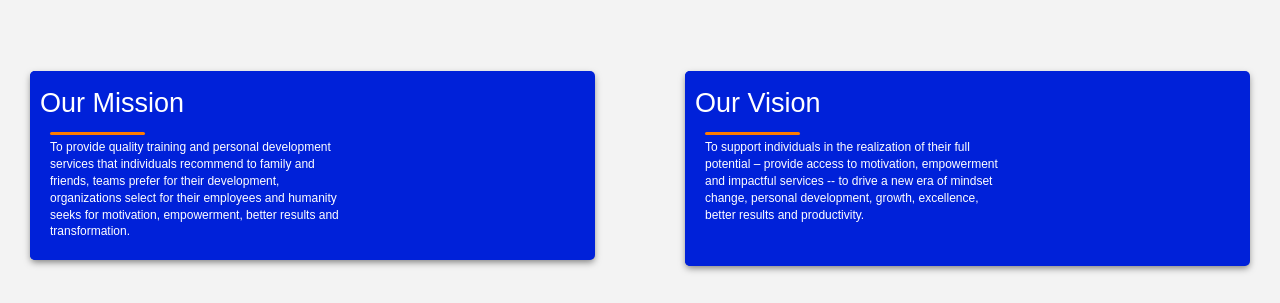
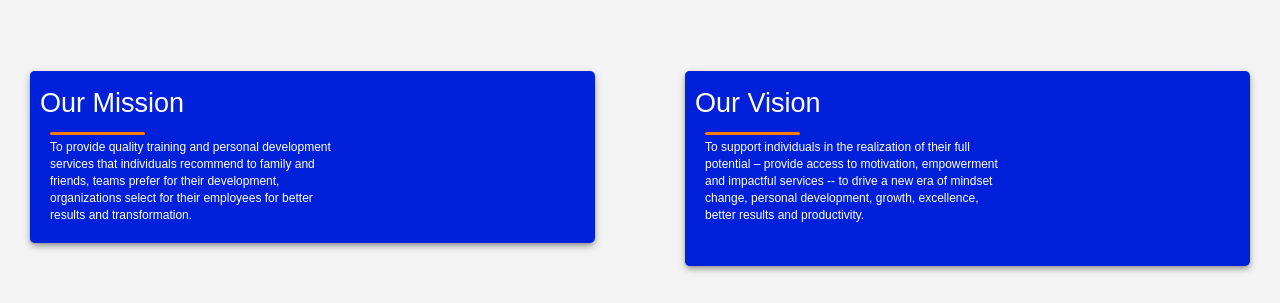
Before and after one commit to EnockOMONDI/achievsolutions, a Django app: page /about/ in a window 1280 px wide. Shown: the part 888-1191 px from the top of the page. Run offline with Django 3.2, Linux system fonts and the light colour scheme; parts of the project's set-up code (start-up, migrations or seed data) failed here and were passed over; some libraries are stand-ins or nearby versions; some web fonts are replaced.

Commit message:
[RELEASE] changed odering of mission

```diff
--- a/achievesolapp/templates/achievesolapp/app/about.html
+++ b/achievesolapp/templates/achievesolapp/app/about.html
@@ -117,7 +117,7 @@
 
                        <div class="description">
                           <h1>Our Mission</h1>
-                                  <p>To provide quality training and personal development services that individuals recommend  to family and friends, teams prefer for their development, organizations select for their employees and humanity seeks for motivation, empowerment, better results and transformation.</p>
+                                  <p>To provide quality training and personal development services that individuals recommend  to family and friends, teams prefer for their development, organizations select for their employees for better results and transformation.</p>
                        </div>
                      </div>
                   </div>
```
